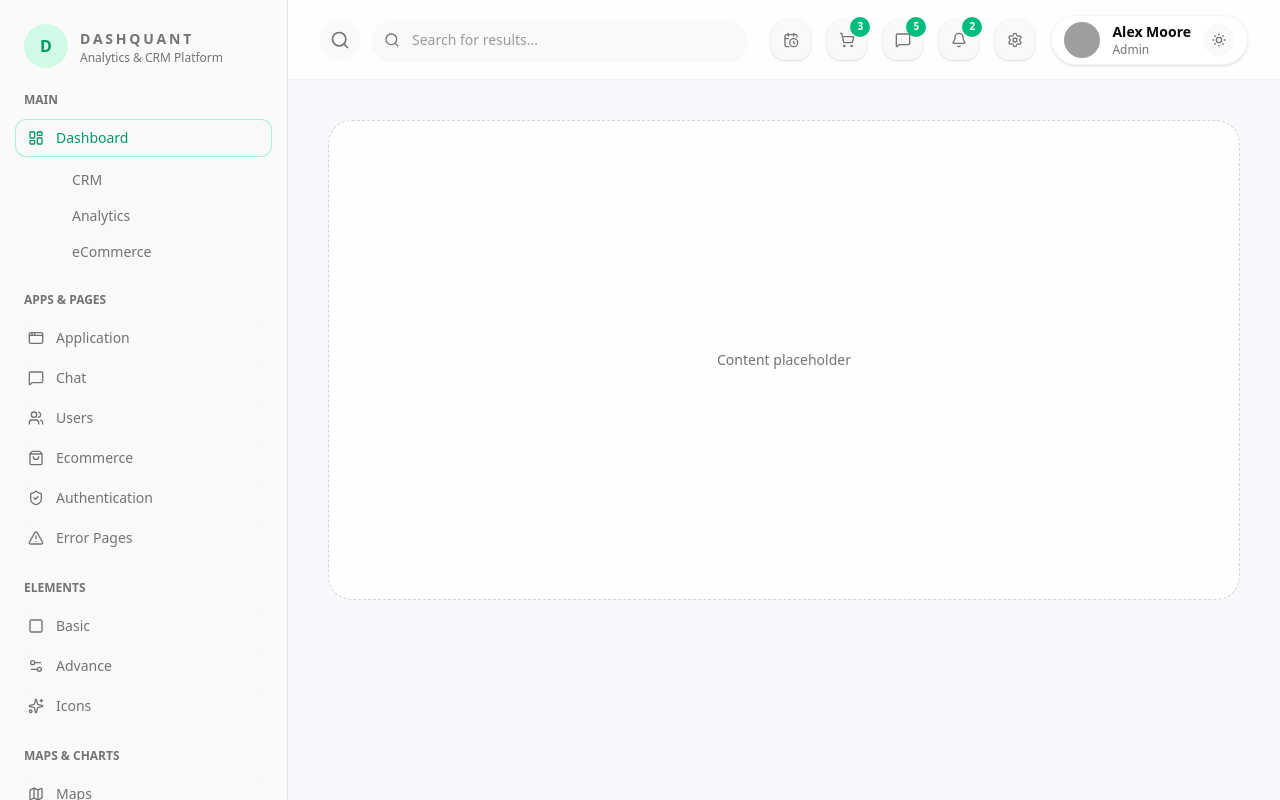
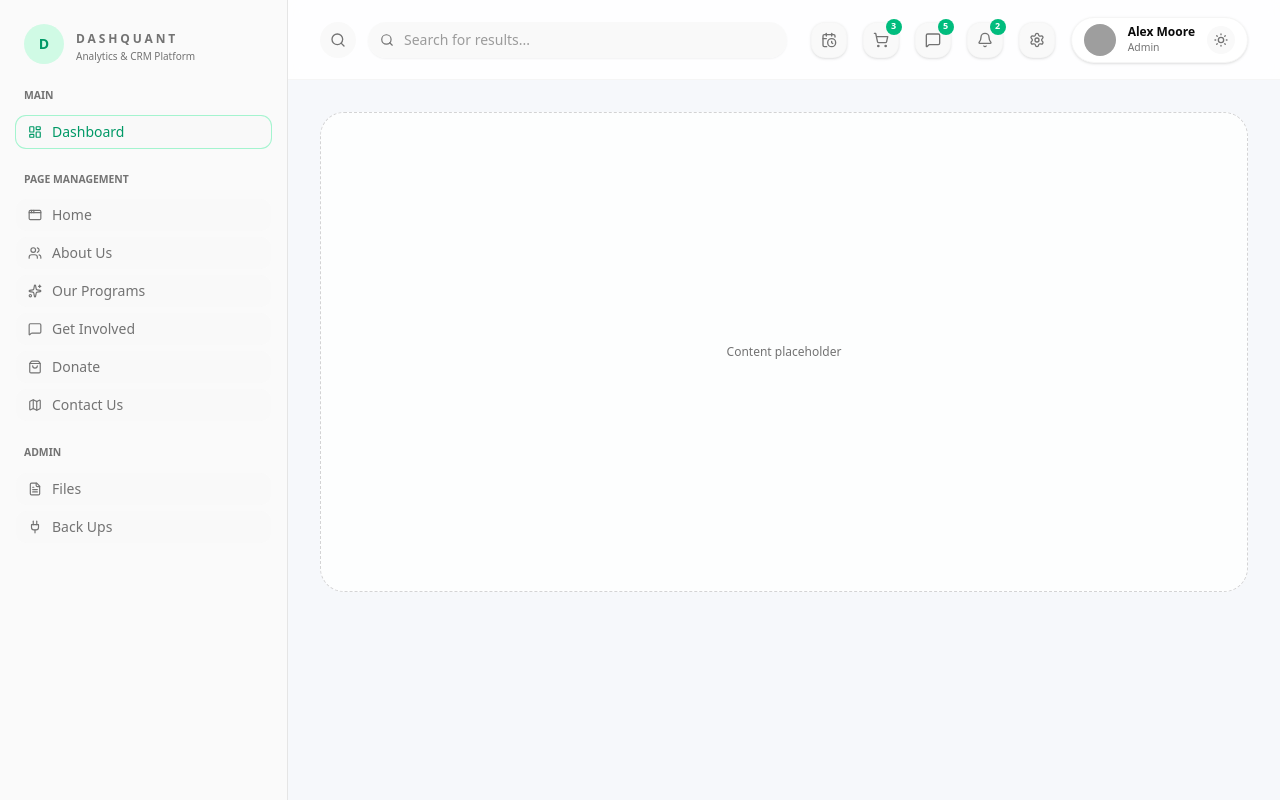
Before and after one commit to mizaplus/kalev-admin-panel, a React (Vite) app: page /home in a window 1280 px wide. Shown: the top 800 px of the page. Built offline with nearby package versions, Linux system fonts and the light colour scheme; grey boxes are pictures that could not be loaded; what @aws-amplify/ui-react, aws-amplify would draw is missing.

Commit message:
feat: simplify sidebar navigation structure by removing unused sections

```diff
--- a/src/App.tsx
+++ b/src/App.tsx
@@ -3,12 +3,12 @@ import { Topbar } from "@/components/layout/Topbar";
 
 function App() {
   return (
-    <div className="flex min-h-screen w-screen bg-slate-50 text-slate-900">
+    <div className="flex h-screen w-screen overflow-hidden bg-slate-50 text-slate-900">
       <Sidebar />
-      <div className="flex flex-1 flex-col">
+      <div className="flex h-full flex-1 flex-col overflow-hidden">
         <Topbar />
-        <main className="flex-1 overflow-y-auto bg-[#f6f8fb] p-10">
-          <div className="grid min-h-[60vh] place-content-center rounded-3xl border border-dashed border-muted-foreground/30 bg-white/80 text-sm text-muted-foreground">
+        <main className="flex-1 overflow-y-auto bg-[#f6f8fb] p-8">
+          <div className="grid min-h-[60vh] place-content-center rounded-3xl border border-dashed border-muted-foreground/30 bg-white/80 text-xs text-muted-foreground">
             Content placeholder
           </div>
         </main>
--- a/src/components/layout/Sidebar.tsx
+++ b/src/components/layout/Sidebar.tsx
@@ -2,26 +2,20 @@ import type { SVGProps } from "react";
 
 import {
   AppWindow,
-  BarChart3,
-  Edit,
   FileText,
   LayoutDashboard,
   Map,
   MessageSquare,
   Plug,
-  Settings2,
   ShoppingBag,
-  ShieldCheck,
   Sparkles,
-  Square,
-  TriangleAlert,
   Users,
 } from "lucide-react";
 import { cn } from "@/lib/utils";
 
 type NavItem = {
   label: string;
-  icon?: (props: SVGProps<SVGSVGElement>) => JSX.Element;
+  icon?: (props: SVGProps<SVGSVGElement>) => React.ReactNode;
   badge?: string;
 };
 
@@ -40,44 +34,23 @@ const sections: NavSection[] = [
         icon: LayoutDashboard,
       },
     ],
-    nested: [
-      { label: "CRM" },
-      { label: "Analytics" },
-      { label: "eCommerce" },
+  },
+  {
+    label: "Page Management",
+    items: [
+      { label: "Home", icon: AppWindow },
+      { label: "About Us", icon: Users },
+      { label: "Our Programs", icon: Sparkles },
+      { label: "Get Involved", icon: MessageSquare },
+      { label: "Donate", icon: ShoppingBag },
+      { label: "Contact Us", icon: Map },
     ],
   },
   {
-    label: "Apps & Pages",
+    label: "Admin",
     items: [
-      { label: "Application", icon: AppWindow },
-      { label: "Chat", icon: MessageSquare },
-      { label: "Users", icon: Users },
-      { label: "Ecommerce", icon: ShoppingBag },
-      { label: "Authentication", icon: ShieldCheck },
-      { label: "Error Pages", icon: TriangleAlert },
-    ],
-  },
-  {
-    label: "Elements",
-    items: [
-      { label: "Basic", icon: Square },
-      { label: "Advance", icon: Settings2 },
-      { label: "Icons", icon: Sparkles },
-    ],
-  },
-  {
-    label: "Maps & Charts",
-    items: [
-      { label: "Maps", icon: Map },
-      { label: "Chart", icon: BarChart3 },
-    ],
-  },
-  {
-    label: "Forms",
-    items: [
-      { label: "Forms Elements", icon: FileText },
-      { label: "Forms Plugins", icon: Plug },
-      { label: "Text Editors", icon: Edit },
+      { label: "Files", icon: FileText },
+      { label: "Back Ups", icon: Plug },
     ],
   },
 ];
@@ -86,14 +59,14 @@ export function Sidebar() {
   return (
     <aside className="flex h-full w-72 shrink-0 flex-col border-r border-sidebar-border bg-sidebar">
       <div className="flex items-center gap-3 px-6 py-6">
-        <div className="grid size-11 place-content-center rounded-full bg-emerald-100 text-emerald-600 font-semibold">
+        <div className="grid size-10 place-content-center rounded-full bg-emerald-100 text-emerald-600 text-sm font-semibold">
           D
         </div>
         <div className="space-y-0.5">
-          <span className="text-sm font-semibold uppercase tracking-[0.2em] text-muted-foreground">
+          <span className="text-xs font-semibold uppercase tracking-[0.24em] text-muted-foreground">
             Dashquant
           </span>
-          <p className="text-xs text-muted-foreground">
+          <p className="text-[0.625rem] text-muted-foreground">
             Analytics & CRM Platform
           </p>
         </div>
@@ -111,27 +84,14 @@ export function Sidebar() {
 function Section({ section }: { section: NavSection }) {
   return (
     <div>
-      <p className="px-2 text-xs font-semibold uppercase text-muted-foreground">
+      <p className="px-2 text-[0.65rem] font-semibold uppercase text-muted-foreground">
         {section.label}
       </p>
-      <div className="mt-3 space-y-1">
+      <div className="mt-3 space-y-1.5">
         {section.items.map((item) => (
           <NavLink key={item.label} item={item} />
         ))}
       </div>
-      {section.nested && section.nested.length > 0 ? (
-        <div className="mt-2 space-y-1 pl-11 text-sm text-muted-foreground">
-          {section.nested.map((item) => (
-            <button
-              key={item.label}
-              type="button"
-              className="flex w-full items-center justify-between rounded-md px-3 py-1.5 text-left transition hover:bg-sidebar-accent/60 hover:text-sidebar-foreground"
-            >
-              {item.label}
-            </button>
-          ))}
-        </div>
-      ) : null}
     </div>
   );
 }
@@ -144,7 +104,7 @@ function NavLink({ item }: { item: NavItem }) {
     <button
       type="button"
       className={cn(
-        "flex w-full items-center gap-3 rounded-lg px-3 py-2 text-sm font-medium transition",
+        "flex w-full items-center gap-2.5 rounded-lg px-3 py-1.5 text-[0.7rem] font-medium transition",
         "hover:bg-emerald-50 hover:text-emerald-600",
         isActive
           ? "bg-emerald-500/10 text-emerald-600 ring-1 ring-emerald-200"
@@ -154,16 +114,16 @@ function NavLink({ item }: { item: NavItem }) {
       {Icon ? (
         <Icon
           className={cn(
-            "size-4",
+            "h-3.5 w-3.5",
             isActive ? "text-emerald-600" : "text-muted-foreground",
           )}
         />
       ) : (
         <span className="size-2.5 rounded-full bg-emerald-500" />
       )}
-      <span>{item.label}</span>
+      <span className="text-sm">{item.label}</span>
       {item.badge ? (
-        <span className="ml-auto rounded-full bg-emerald-100 px-2 py-0.5 text-xs font-semibold text-emerald-600">
+        <span className="ml-auto rounded-full bg-emerald-100 px-2 py-0.5 text-[0.6rem] font-semibold text-emerald-600">
           {item.badge}
         </span>
       ) : null}
--- a/src/components/layout/Topbar.tsx
+++ b/src/components/layout/Topbar.tsx
@@ -15,22 +15,22 @@ import { Input } from "@/components/ui/input";
 
 export function Topbar() {
   return (
-    <header className="flex h-20 w-full items-center border-b border-muted bg-white/80 px-8 backdrop-blur">
+    <header className="flex h-20 w-full flex-none items-center border-b border-muted bg-white/80 px-8 backdrop-blur">
       <div className="flex flex-1 items-center gap-3">
         <Button
           type="button"
           variant="ghost"
           size="icon"
-          className="size-10 rounded-full text-muted-foreground hover:bg-emerald-50 hover:text-emerald-600"
+          className="size-9 rounded-full text-muted-foreground hover:bg-emerald-50 hover:text-emerald-600"
         >
-          <Search className="size-5" />
+          <Search className="h-4 w-4" />
         </Button>
         <div className="relative flex flex-1 items-center">
-          <Search className="pointer-events-none absolute left-3 size-4 text-muted-foreground" />
+          <Search className="pointer-events-none absolute left-3 h-3.5 w-3.5 text-muted-foreground" />
           <Input
             type="search"
             placeholder="Search for results..."
-            className="h-10 w-full rounded-full border-0 bg-muted/60 pl-10 text-sm placeholder:text-muted-foreground/70 focus-visible:border-transparent focus-visible:ring-0"
+            className="h-9 w-full rounded-full border-0 bg-muted/60 pl-9 text-xs placeholder:text-muted-foreground/70 focus-visible:border-transparent focus-visible:ring-0"
           />
         </div>
       </div>
@@ -43,21 +43,24 @@ export function Topbar() {
         <QuickAction icon={Settings} label="Settings" />
 
         <div className="flex items-center gap-3 rounded-full border border-muted bg-white px-3 py-1.5 shadow-sm">
-          <Avatar className="size-9">
-            <AvatarImage src="https://i.pravatar.cc/120?img=47" alt="Alex Moore" />
+          <Avatar className="size-8">
+            <AvatarImage
+              src="https://i.pravatar.cc/120?img=47"
+              alt="Alex Moore"
+            />
             <AvatarFallback>AM</AvatarFallback>
           </Avatar>
           <div className="text-left">
-            <p className="text-sm font-semibold text-foreground">Alex Moore</p>
-            <p className="text-xs text-muted-foreground">Admin</p>
+            <p className="text-xs font-semibold text-foreground">Alex Moore</p>
+            <p className="text-[0.65rem] text-muted-foreground">Admin</p>
           </div>
           <Button
             type="button"
             variant="ghost"
             size="icon"
-            className="size-8 rounded-full text-muted-foreground hover:bg-emerald-50 hover:text-emerald-600"
+            className="size-7 rounded-full text-muted-foreground hover:bg-emerald-50 hover:text-emerald-600"
           >
-            <SunMedium className="size-4" />
+            <SunMedium className="h-3.5 w-3.5" />
             <span className="sr-only">Toggle theme</span>
           </Button>
         </div>
@@ -71,7 +74,7 @@ function QuickAction({
   label,
   badge,
 }: {
-  icon: (props: SVGProps<SVGSVGElement>) => JSX.Element;
+  icon: (props: SVGProps<SVGSVGElement>) => React.ReactNode;
   label: string;
   badge?: string;
 }) {
@@ -80,12 +83,12 @@ function QuickAction({
       type="button"
       variant="ghost"
       size="icon"
-      className="relative size-10 rounded-xl border border-muted/70 bg-white text-muted-foreground shadow-sm transition hover:border-emerald-200 hover:text-emerald-600"
+      className="relative size-9 rounded-xl border border-muted/70 bg-white text-muted-foreground shadow-sm transition hover:border-emerald-200 hover:text-emerald-600"
     >
-      <Icon className="size-4" />
+      <Icon className="h-3.5 w-3.5" />
       <span className="sr-only">{label}</span>
       {badge ? (
-        <span className="absolute -right-1 -top-1 grid size-5 place-items-center rounded-full bg-emerald-500 text-[10px] font-semibold text-white">
+        <span className="absolute -right-1 -top-1 grid h-4 w-4 place-items-center rounded-full bg-emerald-500 text-[9px] font-semibold text-white">
           {badge}
         </span>
       ) : null}
```
